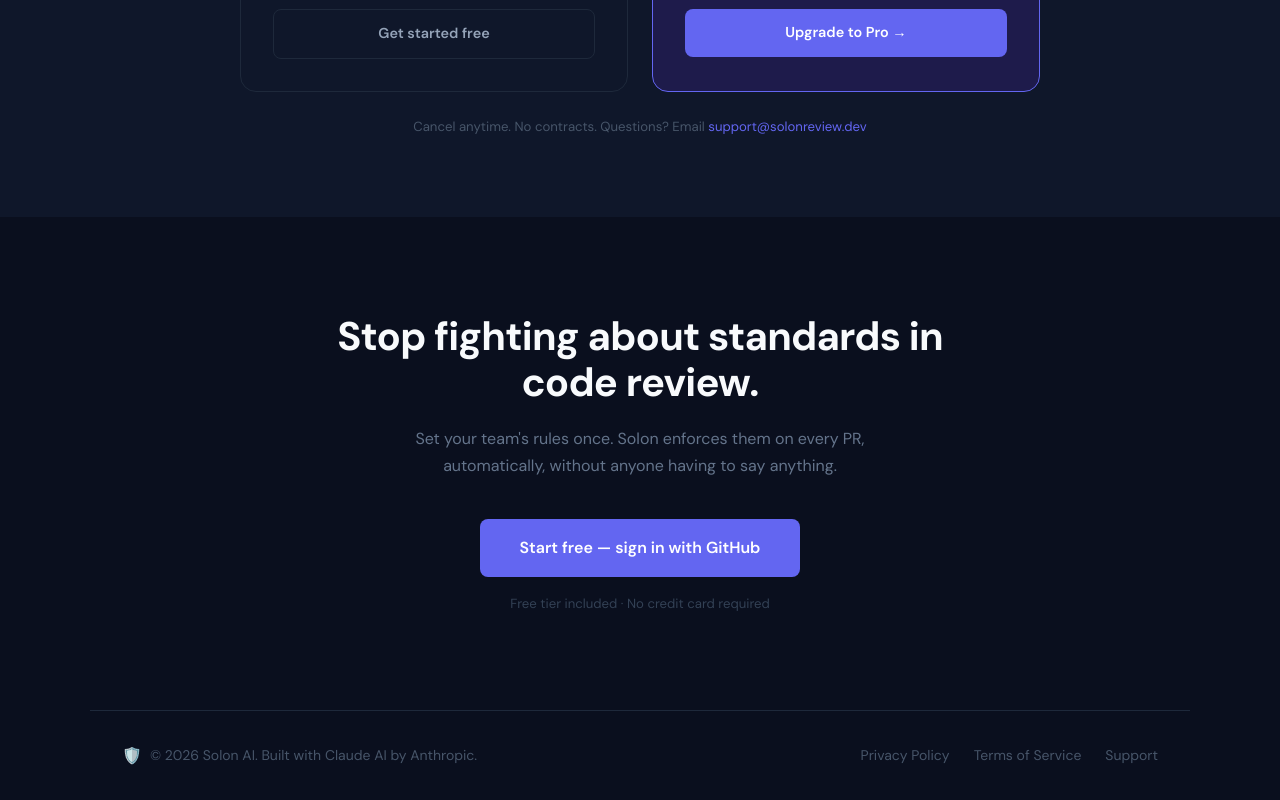
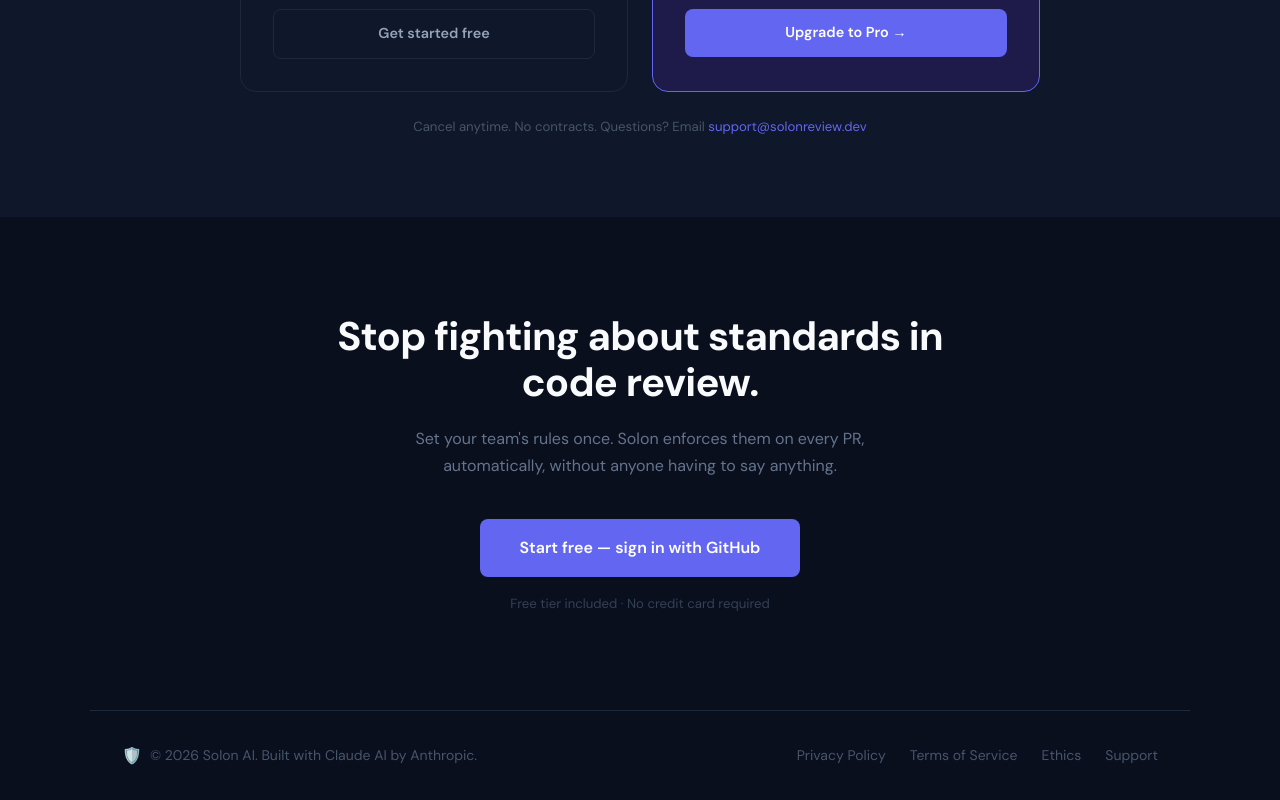
Before and after one commit to Solon-Dev/Solon, a Next.js app: page / in a window 1280 px wide. Shown: the part 3898-4698 px from the top of the page. Built offline with nearby package versions, Linux system fonts and the light colour scheme; no server answers.

Commit message:
feat: add ethics link to footer

```diff
--- a/src/app/page.tsx
+++ b/src/app/page.tsx
@@ -334,6 +334,7 @@
         <div style={{ display: 'flex', gap: '1.5rem' }}>
           <Link href="/privacy" style={{ color: '#475569', fontSize: '0.875rem', textDecoration: 'none' }}>Privacy Policy</Link>
           <Link href="/terms" style={{ color: '#475569', fontSize: '0.875rem', textDecoration: 'none' }}>Terms of Service</Link>
+          <Link href="/ethics" style={{ color: '#475569', fontSize: '0.875rem', textDecoration: 'none' }}>Ethics</Link>
           <a href="mailto:support@solonreview.dev" style={{ color: '#475569', fontSize: '0.875rem', textDecoration: 'none' }}>Support</a>
         </div>
       </footer>
```
